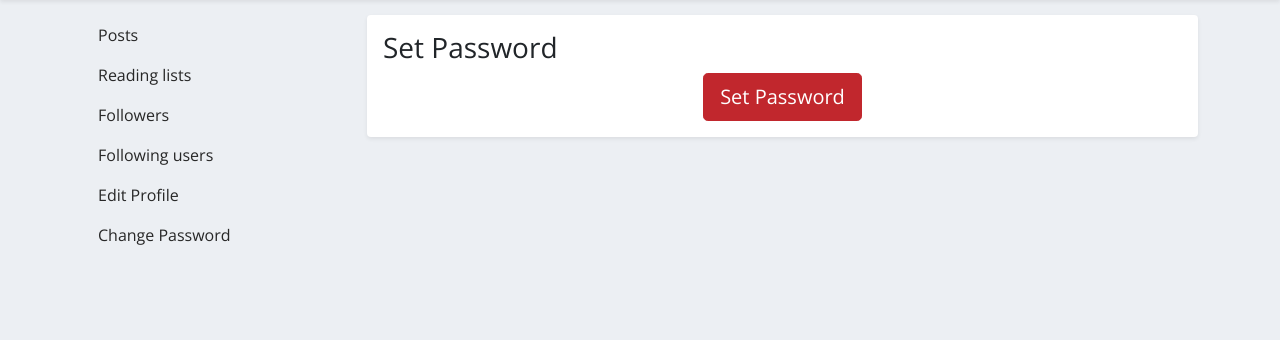
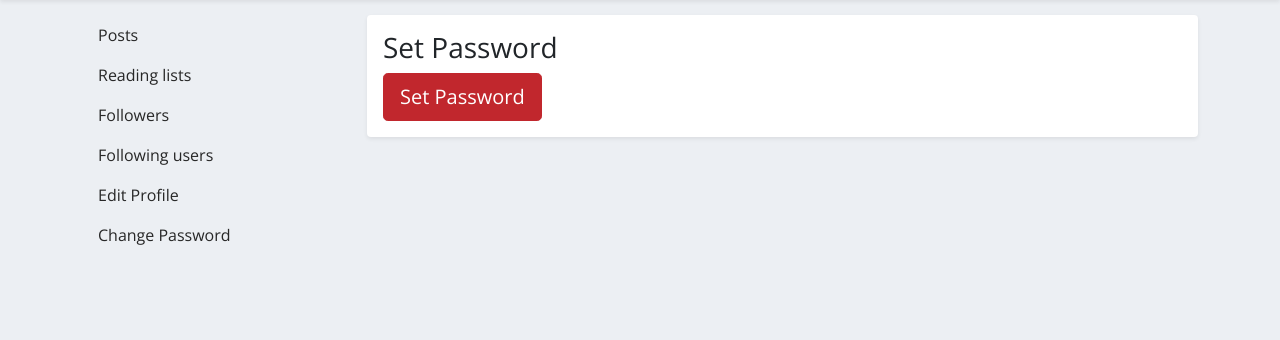
Before and after one commit to devmedtz/sogea, a Django app: template accounts/templates/account/password_set.html in a window 1280 px wide. Shown: the part 81-421 px from the top of the page. Run offline with Django 3.2, Linux system fonts and the light colour scheme; the template is opened without the code that fills it, so the values that code supplies are empty; some libraries are stand-ins or nearby versions.

Commit message:
adasjdgjdgaj

```diff
--- a/accounts/templates/account/password_set.html
+++ b/accounts/templates/account/password_set.html
@@ -17,7 +17,7 @@
                 <div class="card-body">
                     <h3 class="h3" id="head_banner">{% trans "Set Password" %}</h3>
 
-                    <form class="container-fluid text-center" method="POST" action="{% url 'account_set_password' %}" class="password_set">
+                    <form method="POST" action="{% url 'account_set_password' %}" class="password_set">
                         {% csrf_token %}
                         {% for hidden in form.hidden_fields %}
                             {{ hidden }}
```
